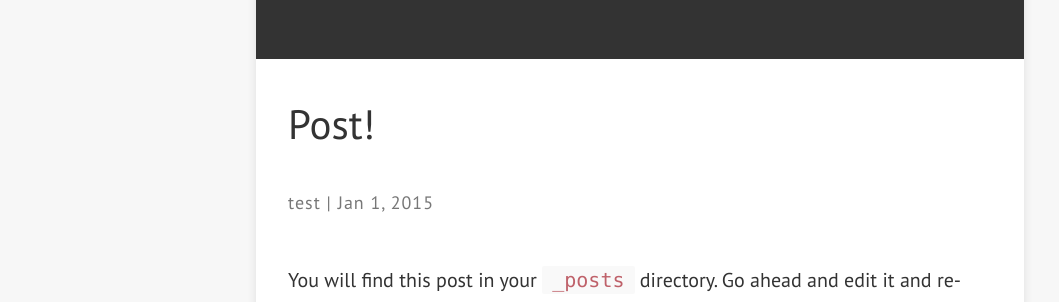
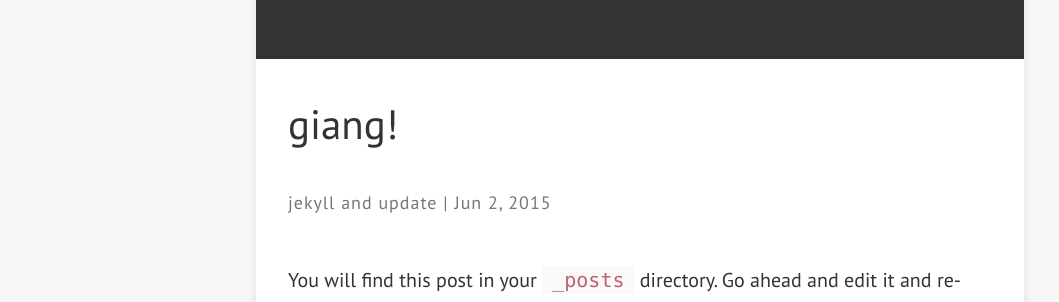
Before and after one commit to lengocgiang/lengocgiang.github.io, a Jekyll site: the page built from _posts/2015-06-02-name-of-post.md, in a window 1280 px wide. Shown: the part 543-845 px from the top of the page, without its empty margins (0-1059 px from the left). Built offline with Jekyll 4.4.1, drawn with Linux system fonts in a browser that asks for light colours; nearby versions of some CDN libraries.

Commit message:
fix post

```diff
--- a/_posts/2015-06-02-name-of-post.md
+++ b/_posts/2015-06-02-name-of-post.md
@@ -1,8 +1,8 @@
 ---
 layout: post
-title:  "Post!"
-date:   2015-01-01 0:00:55
-categories: test
+title:  "giang!"
+date:   2015-06-02 0:00:55
+categories: jekyll update
 banner_image: sample-banner-image-1.jpg
 comments: true
 ---
```
